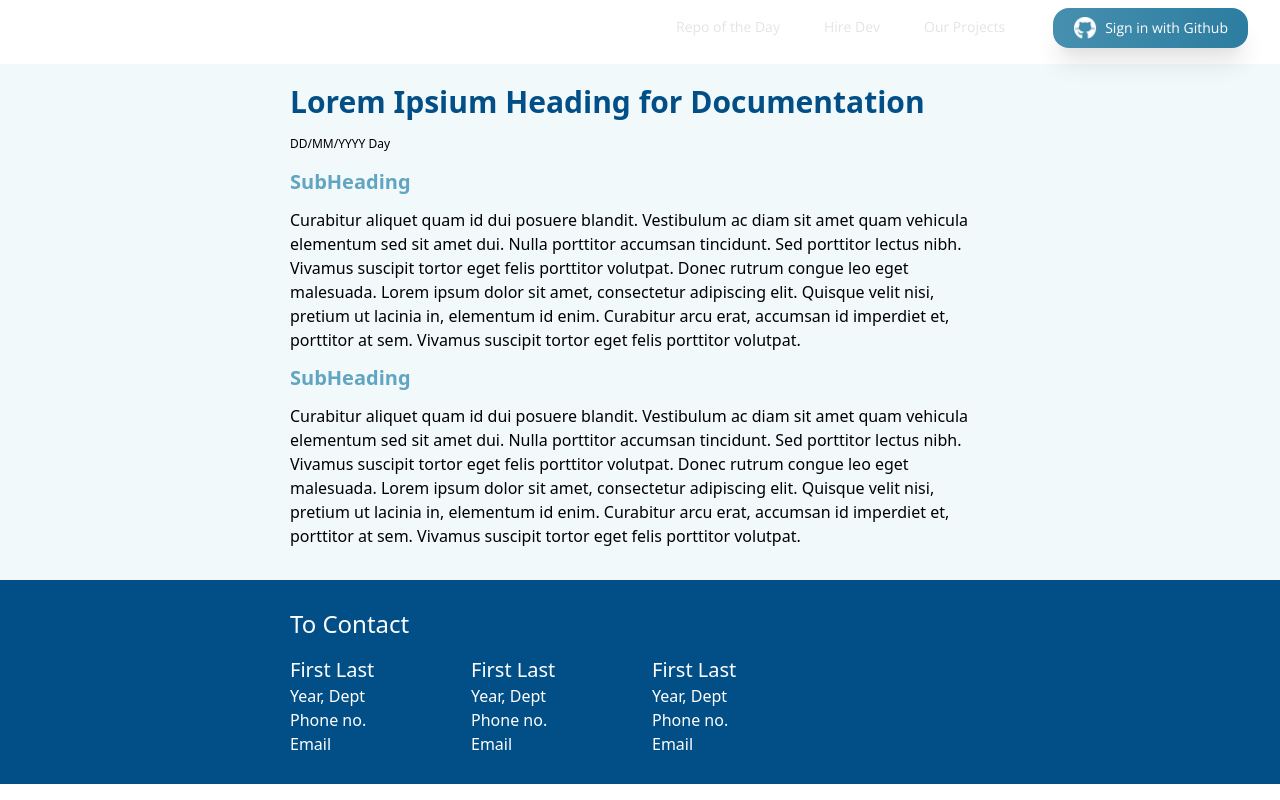
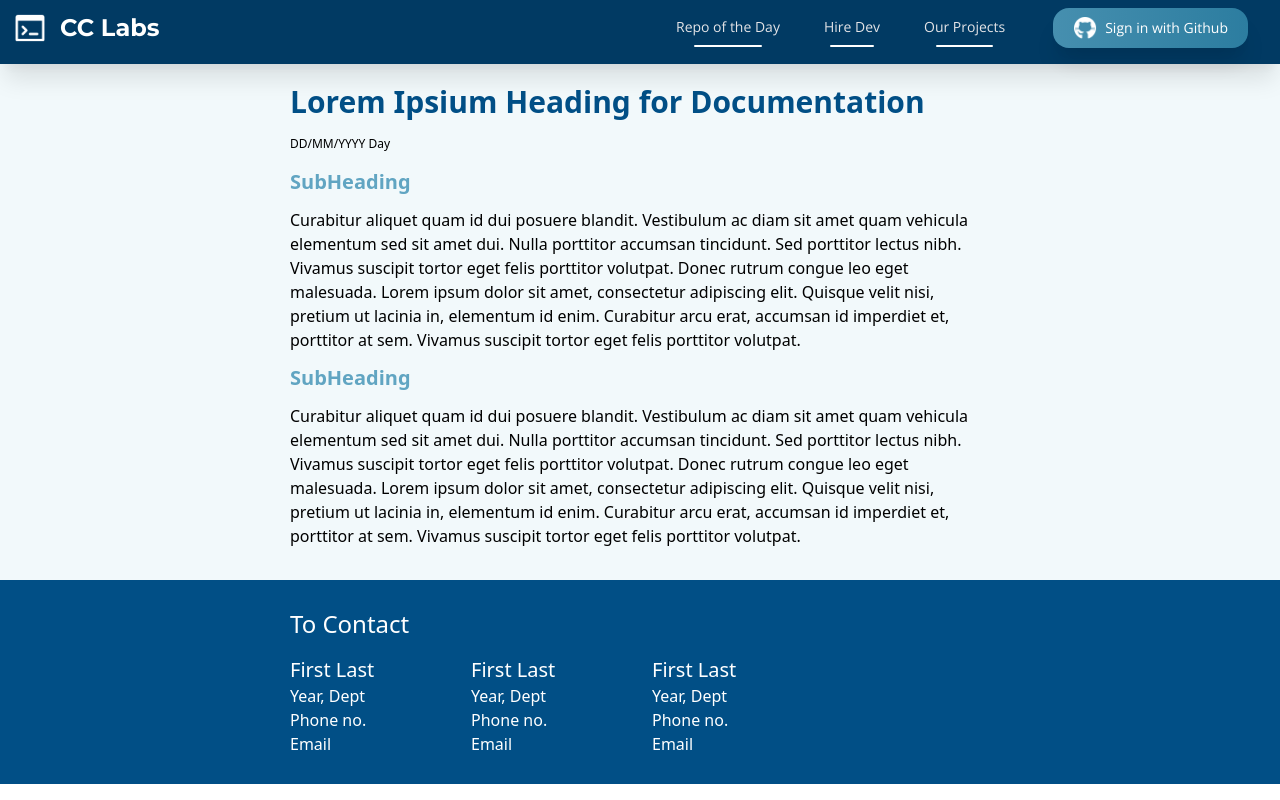
Before and after one commit to CodingClub-Laboratory/cclabs-frontend, a React (Create React App) app: page /doc in a window 1280 px wide. Built offline with nearby package versions, Linux system fonts and the light colour scheme.

Commit message:
Resolved blue to primary, Added isLandingPage boolean

```diff
--- a/src/components/Doc.js
+++ b/src/components/Doc.js
@@ -6,7 +6,7 @@ const duplicateText =
 const Heading = (props) => {
   return (
     <section>
-      <h1 className="text-3xl text-blue-600 font-bold">{props.heading}</h1>
+      <h1 className="text-3xl text-primary-600 font-bold">{props.heading}</h1>
       <time className="inline-block my-4 text-xs" dateTime={props.date}>
         {props.date} {props.day}
       </time>
@@ -17,7 +17,7 @@ const Heading = (props) => {
 const Section = (props) => {
   return (
     <section>
-      <h2 className="text-xl text-blue-200 font-semibold">
+      <h2 className="text-xl text-primary-200 font-semibold">
         {props.subHeading}
       </h2>
       <p className="my-3">{props.para}</p>
@@ -58,7 +58,7 @@ const ForContact = (props) => {
 
 const Contact = (props) => {
   return (
-    <div className="bg-blue-600 p-3">
+    <div className="bg-primary-600 p-3">
       <div className="mx-[35px] max-w-[700px] md:mx-auto py-4 text-white">
         <h1 className="text-2xl pb-4">To Contact</h1>
         <div className="grid gap-6 md:grid-cols-4 md:grid-rows-1">
--- a/src/components/Navbar.js
+++ b/src/components/Navbar.js
@@ -1,9 +1,11 @@
 import { animate, timeline } from "motion";
 import React, { useState, useEffect } from "react";
-import { Link } from "react-router-dom";
+import { Link, useLocation } from "react-router-dom";
 import Logo from "../assets/logo.png";
 export const Navbar = ({ className }) => {
   const [isOpen, setIsOpen] = useState(false);
+  const location = useLocation();
+  const isLandingPage = () => location.pathname === "/";
 
   useEffect(() => {
     if (isOpen) {
@@ -95,7 +97,7 @@ export const Navbar = ({ className }) => {
     <nav className={`${className} fixed z-30 h-auto py-0 w-screen`}>
       <div
         className={`${
-          !color ? "bg-transparent" : "bg-blue-800 shadow-xl"
+          !color && isLandingPage() ? "bg-transparent" : "bg-primary-800 shadow-xl"
         } w-full flex items-center justify-center  text-white py-2 pb-4 ease-in-out`}
       >
         <div className="flex justify-center items-center w-fit">
@@ -117,7 +119,7 @@ export const Navbar = ({ className }) => {
               <NavItem name="Our Projects" />
             </Link>
           </div>
-          <button className="hidden mx-8 bg-gradient-to-r from-blue-300 to-blue-400 hover:bg-gradient-to-l text-white  rounded-2xl text-sm justify-center md:flex items-center px-5 py-2 shadow-xl hover:shadow-none transition-all transform hover:translate-y-1 font-body">
+          <button className="hidden mx-8 bg-gradient-to-r from-primary-300 to-primary-400 hover:bg-gradient-to-l text-white  rounded-2xl text-sm justify-center md:flex items-center px-5 py-2 shadow-xl hover:shadow-none transition-all transform hover:translate-y-1 font-body">
             <img src="github.png" alt="github logo" className="h-6 w-6 mr-2 " />
             <p className="hidden md:block">Sign in with Github</p>
           </button>
@@ -129,8 +131,8 @@ export const Navbar = ({ className }) => {
             <div className="block2 w-7 h-1 bg-white"></div>
             <div className="block3 w-7 h-1 bg-white"></div>
           </button>
-          <div className="nav-menu h-screen w-full flex flex-col py-32 items-center space-y-6 fixed top-0 right-0 md:hidden font-semibold text-2xl bg-gradient-to-bl from-blue-800 to-blue-500">
-            <div className="signin font-semibold py-8 px-6 text-white w-4/5 h-3 bg-blue-300 flex justify-center items-center rounded-full">
+          <div className="nav-menu h-screen w-full flex flex-col py-32 items-center space-y-6 fixed top-0 right-0 md:hidden font-semibold text-2xl bg-gradient-to-bl from-primary-800 to-primary-500">
+            <div className="signin font-semibold py-8 px-6 text-white w-4/5 h-3 bg-primary-300 flex justify-center items-center rounded-full">
               <p className="mr-2">Sign in with Github</p>
               <img
                 src="github.png"
--- a/src/pages/Home.js
+++ b/src/pages/Home.js
@@ -59,12 +59,12 @@ const Banner = () => {
       </svg>
       <section className="w-screen h-screen md:h-[600px] lg:h-screen overflow-x-hidden">
         <div className="w-full h-full shadow-panel">
-          <div className="w-full h-full flex bg-blue-300 bg-panel md:bg-cover ">
+          <div className="w-full h-full flex bg-primary-300 bg-panel md:bg-cover ">
             <div className="w-full h-full flex flex-col font-extrabold items-start justify-center px-4 lg:px-12 -mt-8 lg:-mt-12">
               <h1 className=" font-head text-white text-5xl lg:text-8xl text-center ">
                 Lets Code
               </h1>
-              <h1 className=" font-head text-blue-300 text-4xl lg:text-7xl text-center ">
+              <h1 className=" font-head text-primary-300 text-4xl lg:text-7xl text-center ">
                 Together.
               </h1>
               <div className=" w-full lg:w-1/3 h-30 flex-row font-normal text-base lg:text-lg  py-3 top-80 left-10 ">
@@ -95,22 +95,22 @@ const Terminal = () => {
   return (
     <section className="w-screen my-16 md:mt-0 lg:my-16 h-full md:flex justify-center md:px-12 md:space-x-12">
       <div className="w-full md:w-1/3 flex flex-col">
-        <h1 className="text-center  md:text-left text-5xl lg:text-6xl text-blue-700 font-extrabold font-head">
+        <h1 className="text-center  md:text-left text-5xl lg:text-6xl text-primary-700 font-extrabold font-head">
           Create your
-          <span className="mx-2 text-blue-400 hover:underline cursor-pointer">
+          <span className="mx-2 text-primary-400 hover:underline cursor-pointer">
             First Project
           </span>
           with us
         </h1>
-        <p className="pt-4 px-[5%] text-blue-700 font-medium font-body text-center md:text-left text-lg">
+        <p className="pt-4 px-[5%] text-primary-700 font-medium font-body text-center md:text-left text-lg">
           Lorem ipsum dolor sit amet, consectetur adipiscing elit. Aliquam
           tellus felis, congue at eleifend vel, maximus a arcu. Proin consequat
           nisi quis enim malesuada, ac pretium leo convallis. Donec dictum.
         </p>
       </div>
 
-      <div className="hidden md:flex flex-col w-2/3 bg-blue-900 h-[400px] rounded-2xl shadow-lg">
-        <div className="bg-blue-600 w-full h-10 rounded-t-2xl flex items-center">
+      <div className="hidden md:flex flex-col w-2/3 bg-primary-900 h-[400px] rounded-2xl shadow-lg">
+        <div className="bg-primary-600 w-full h-10 rounded-t-2xl flex items-center">
           <img src={pslogo} alt="" className="h-7 w-7 mx-3" />
           <h1 className="text-white font-semibold font-console text-xl">
             Terminal
@@ -134,10 +134,10 @@ const Terminal = () => {
 
 const Collaborator = () => {
   return (
-    <section className="shadow-lg w-11/12 h-screen bg-blue-800 my-32 rounded-2xl relative mx-auto">
+    <section className="shadow-lg w-11/12 h-screen bg-primary-800 my-32 rounded-2xl relative mx-auto">
       <div className="h-1/4  absolute top-5 right-5 font-head font-extrabold text-4xl md:text-5xl text-right">
         <span className="text-white">Find your </span>
-        <span className="text-blue-100 hover:underline cursor-pointer">
+        <span className="text-primary-100 hover:underline cursor-pointer">
           <br />
           dream
           <br /> collaborators
@@ -164,15 +164,15 @@ const Contributions = () => {
   return (
     <section className="w-screen h-screen md:h-screen lg:h-screen overflow-x-hidden pt-10 ">
       <div className="w-full flex flex-col lg:text-center">
-        <h1 className="text-center text-5xl lg:text-6xl text-blue-700 font-extrabold font-head">
+        <h1 className="text-center text-5xl lg:text-6xl text-primary-700 font-extrabold font-head">
           Make your
-          <span className="inline-block mx-2 text-blue-400 hover:underline cursor-pointer">
+          <span className="inline-block mx-2 text-primary-400 hover:underline cursor-pointer">
             contributions
           </span>
           here
 
         </h1>
-        <p className="text-center pt-4 text-blue-700 font-medium font-body px-[5%] md:px-[10%] text-lg lg:px-[20%]">
+        <p className="text-center pt-4 text-primary-700 font-medium font-body px-[5%] md:px-[10%] text-lg lg:px-[20%]">
           Lorem ipsum dolor sit amet, consectetur adipiscing elit. Aliquam
           tellus felis, congue at eleifend vel, maximus a arcu. Proin consequat
           nisi quis enim malesuada, ac pretium leo convallis
--- a/tailwind.config.js
+++ b/tailwind.config.js
@@ -7,16 +7,16 @@ module.exports = {
   darkMode: false, // or 'media' or 'class'
   theme: {
     colors: {
-      "blue-900": "#012a4a",
-      "blue-800": "#013a63",
-      "blue-700": "#01497c",
-      "blue-600": "#014f86",
-      "blue-500": "#2a6f97",
-      "blue-400": "#2c7da0",
-      "blue-300": "#468faf",
-      "blue-200": "#61a5c2",
-      "blue-100": "#89c2d9",
-      "blue-000": "#a9d6e5",
+      "primary-900": "#012a4a",
+      "primary-800": "#013a63",
+      "primary-700": "#01497c",
+      "primary-600": "#014f86",
+      "primary-500": "#2a6f97",
+      "primary-400": "#2c7da0",
+      "primary-300": "#468faf",
+      "primary-200": "#61a5c2",
+      "primary-100": "#89c2d9",
+      "primary-000": "#a9d6e5",
       transparent: "transparent",
       current: "currentColor",
       black: "#000000",
```
Also changed, not shown: 1 other file (tests, documents, lock files or other folders).
